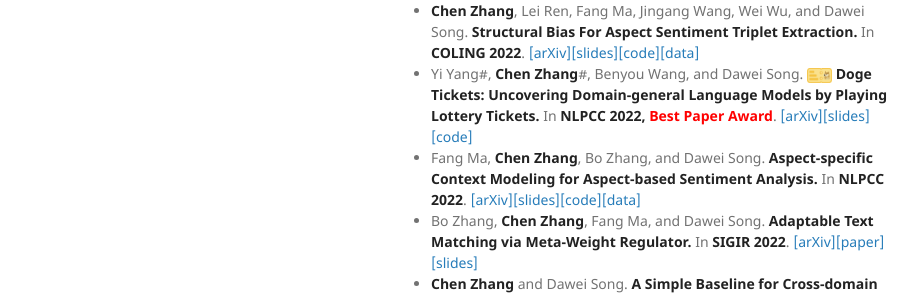
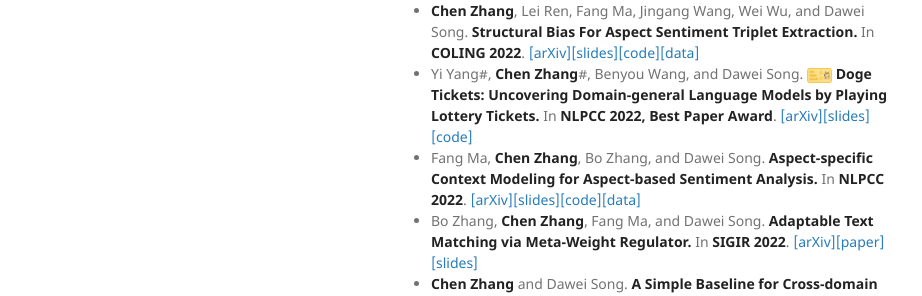
Before and after one commit to GeneZC/genezc.github.io, a Jekyll site: the page built from index.md, in a window 1280 px wide. Shown: the part 1397-1693 px from the top of the page, without its empty margins (179-1101 px from the left). Built offline with Jekyll 4.4.1, drawn with Linux system fonts in a browser that asks for light colours; our own code applies the rules of GitHub Pages for plain Markdown files.

Commit message:
Update index.md

```diff
--- a/index.md
+++ b/index.md
@@ -43,7 +43,7 @@ My current research interests lie in the general area of natural language proces
 * Fang Ma, **Chen Zhang**, Lei Ren, Jingang Wang, Qifan Wang, Wei Wu, Xiaojun Quan, and Dawei Song. **XPrompt: Exploring the Extreme of Prompt Tuning.** In **EMNLP 2022**. [[arXiv]](https://arxiv.org/abs/2210.04457)[[code]](https://github.com/BD-MF/XPrompt)
 * **Chen Zhang**, Lei Ren, Jingang Wang, Wei Wu, and Dawei Song. **Making Pretrained Language Models Good Long-tailed Learners.** In **EMNLP 2022**. [[arXiv]](https://arxiv.org/abs/2205.05461)[[code]](https://github.com/GeneZC/Glee)
 * **Chen Zhang**, Lei Ren, Fang Ma, Jingang Wang, Wei Wu, and Dawei Song. **Structural Bias For Aspect Sentiment Triplet Extraction.** In **COLING 2022**. [[arXiv]](https://arxiv.org/abs/2209.00820)[[slides]](./assets/files/COLING2022_StructBias.pdf)[[code]](https://github.com/GeneZC/StructBias)[[data]](https://github.com/GeneZC/StructBias)
-* Yi Yang\#, **Chen Zhang**\#, Benyou Wang, and Dawei Song. <img src="./assets/imgs/dogetickets.png" width="25" height="15" alt="dogetickets" align=center/> **Doge Tickets: Uncovering Domain-general Language Models by Playing Lottery Tickets.** In **NLPCC 2022, <font color="red">Best Paper Award</font>**. [[arXiv]](https://arxiv.org/abs/2207.09638)[[slides]](./assets/files/NLPCC2022_DogeTickets.pdf)[[code]](https://github.com/Ylily1015/DogeTickets)
+* Yi Yang\#, **Chen Zhang**\#, Benyou Wang, and Dawei Song. <img src="./assets/imgs/dogetickets.png" width="25" height="15" alt="dogetickets" align=center/> **Doge Tickets: Uncovering Domain-general Language Models by Playing Lottery Tickets.** In **NLPCC 2022, Best Paper Award**. [[arXiv]](https://arxiv.org/abs/2207.09638)[[slides]](./assets/files/NLPCC2022_DogeTickets.pdf)[[code]](https://github.com/Ylily1015/DogeTickets)
 * Fang Ma, **Chen Zhang**, Bo Zhang, and Dawei Song. **Aspect-specific Context Modeling for Aspect-based Sentiment Analysis.** In **NLPCC 2022**. [[arXiv]](https://arxiv.org/abs/2207.08099)[[slides]](./assets/files/NLPCC2022_AspCon.pdf)[[code]](https://github.com/BD-MF/ASCM4ABSA)[[data]](https://github.com/GeneZC/advABSA)
 * Bo Zhang, **Chen Zhang**, Fang Ma, and Dawei Song. **Adaptable Text Matching via Meta-Weight Regulator.** In **SIGIR 2022**. [[arXiv]](https://arxiv.org/abs/2204.12668)[[paper]](https://dl.acm.org/doi/10.1145/3477495.3531932)[[slides]](./assets/files/SIGIR2022_MWR.pdf)
 * **Chen Zhang** and Dawei Song. **A Simple Baseline for Cross-domain Few-shot Text Classification.** In **NLPCC 2021**. [[paper]](https://link.springer.com/chapter/10.1007/978-3-030-88480-2_56)[[slides]](./assets/files/NLPCC2021_XFew.pdf)[[code]](https://github.com/GeneZC/XFew)
```
